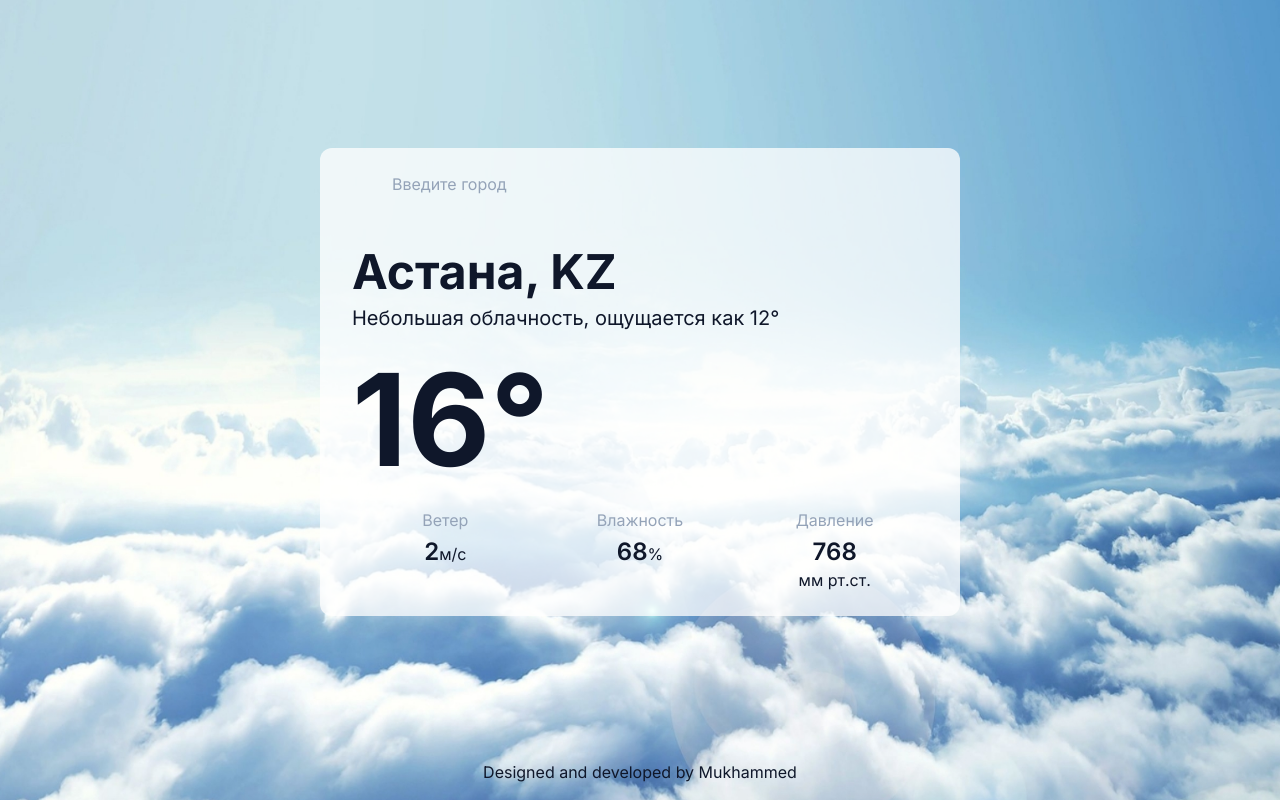
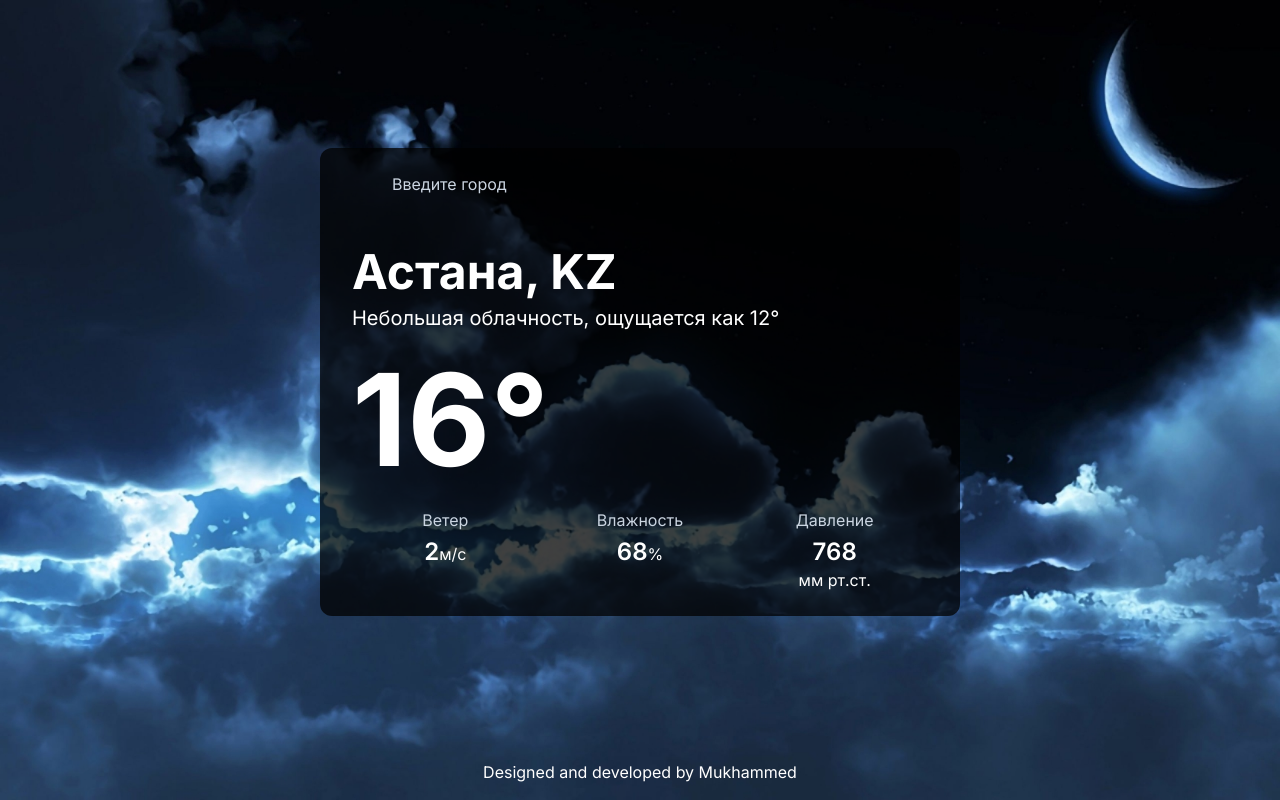
Before and after one commit to mukhammed2021/react-weather-app, a React (Vite) app: page / in a window 1280 px wide. Built offline with nearby package versions, Linux system fonts and the light colour scheme.

Commit message:
change theme

```diff
--- a/src/components/Header.tsx
+++ b/src/components/Header.tsx
@@ -1,24 +1,38 @@
+import { useToggleTheme } from "../hooks/useToggleTheme";
+
 export default function Header() {
+   const { theme, handleTheme } = useToggleTheme();
+
    return (
       <header className="mb-11 flex items-center gap-1 max-[520px]:mb-9 max-[425px]:mb-6">
-         <button type="button">
-            <svg className="size-6">
-               <use xlinkHref="#dark" />
-            </svg>
+         <button type="button" onClick={handleTheme}>
+            {theme === "dark" ? (
+               <Icon xlinkHref="light" />
+            ) : (
+               <Icon xlinkHref="dark" />
+            )}
          </button>
          <form className="grow">
             <input
                type="search"
                placeholder="Введите город"
                autoComplete="off"
-               className="block w-full appearance-none rounded-lg bg-transparent px-3 py-2 placeholder:text-slate-400"
+               className="block w-full appearance-none rounded-lg bg-transparent px-3 py-2 placeholder:text-slate-400 dark:placeholder:text-slate-300"
             />
          </form>
          <button type="button">
-            <svg className="size-6">
-               <use xlinkHref="#search" />
-            </svg>
+            <Icon xlinkHref="search" />
          </button>
       </header>
    );
 }
+
+type IconPros = React.ComponentPropsWithoutRef<"use">;
+
+function Icon({ xlinkHref }: IconPros) {
+   return (
+      <svg className="size-6">
+         <use xlinkHref={`#${xlinkHref}`} />
+      </svg>
+   );
+}
```
